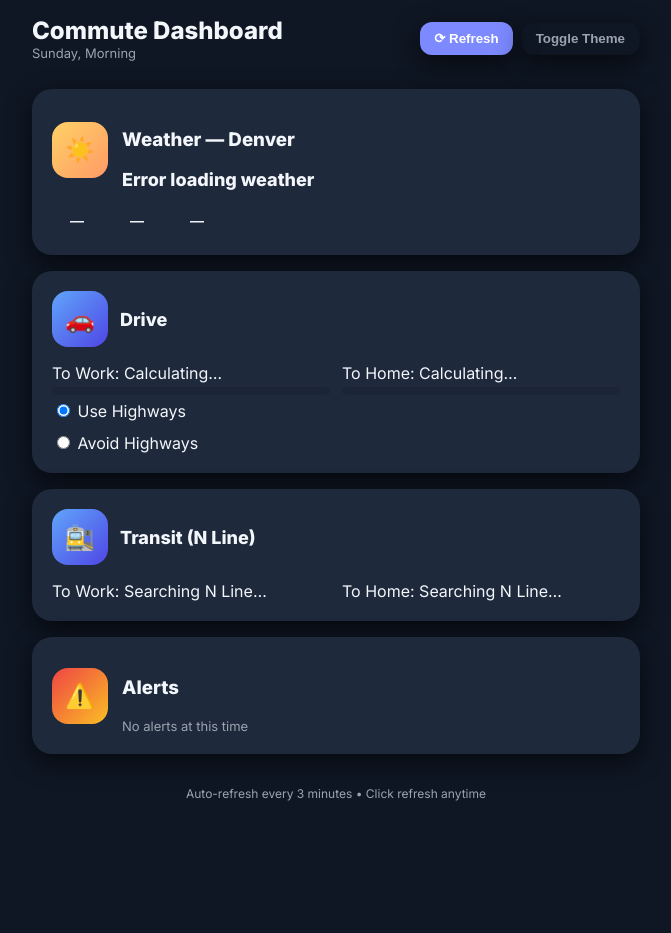
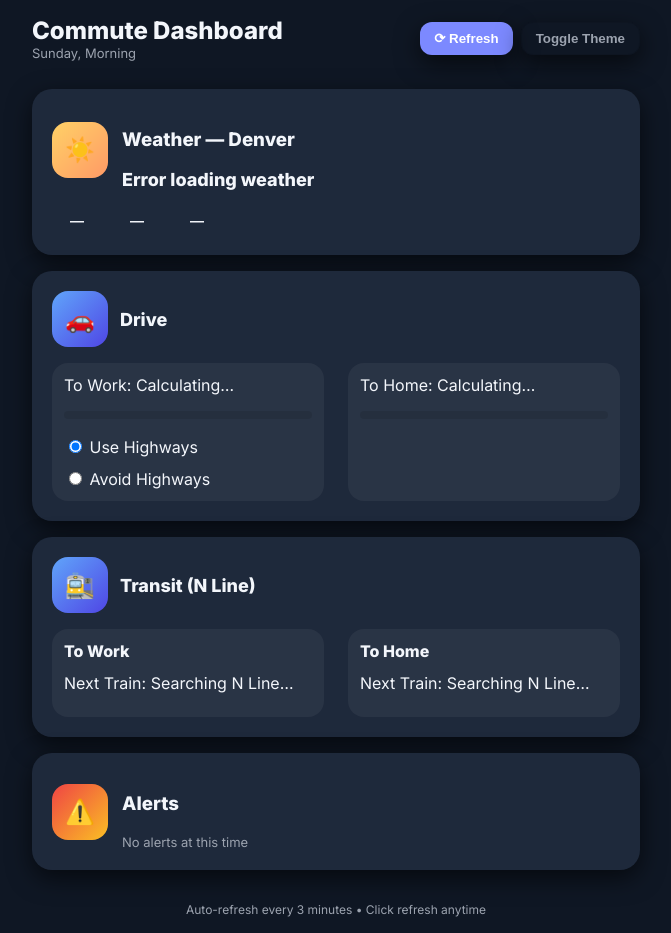
Before and after one commit to jdudgeon1993/Personal-Commute, a plain HTML site: page index.html in a window 1280 px wide. Both pictures are taken after a click on the button "Toggle Theme". Shown: the whole page, without its empty margins (304-975 px from the left). Before the commit the page ends 817 px from the top, so only its background shows below. Drawn offline with Linux system fonts and the light colour scheme; some packages are replaced by stand-ins of ours; no server answers.

Commit message:
Update index.html

```diff
--- a/index.html
+++ b/index.html
@@ -36,8 +36,8 @@ h1{margin:0; font-size:24px; font-weight:800;}
 .icon-weather{background:linear-gradient(135deg,#ffd166,#ff9a66); color:#1f2937;}
 .icon-commute{background:linear-gradient(135deg,#60a5fa,#4f46e5);}
 .icon-alert{background:linear-gradient(135deg,#ef4444,#fbbf24); color:#fff;}
-.timeline{display:flex; flex-direction:column; gap:6px; max-height:180px; overflow-y:auto;}
-.timeline-item{display:flex; justify-content:space-between; align-items:center; background:rgba(0,0,0,0.03); padding:6px 12px; border-radius:12px; font-size:14px; transition:all 0.3s;}
+.timeline{display:flex; flex-direction:column; gap:6px; max-height:200px; overflow-y:auto;}
+.timeline-item{display:flex; justify-content:space-between; align-items:center; padding:6px 12px; border-radius:12px; font-size:14px; font-weight:600; transition:all 0.3s;}
 .timeline-item.green{background:var(--success); color:#fff;}
 .timeline-item.yellow{background:var(--warn); color:#111;}
 .timeline-item.red{background:var(--danger); color:#fff;}
@@ -45,8 +45,9 @@ footer{font-size:12px;color:var(--muted); text-align:center; margin-top:16px;}
 .commute-section{display:flex; flex-direction:column; gap:16px;}
 .commute-header{display:flex; align-items:center; gap:12px;}
 .commute-header h3{margin:0;font-size:18px;font-weight:700;}
-.direction-row{display:flex; justify-content:space-between; flex-wrap:wrap; gap:12px;}
-.direction-col{flex:1; min-width:160px;}
+.direction-row{display:flex; justify-content:space-between; flex-wrap:wrap; gap:24px;}
+.direction-col{flex:1; min-width:160px; display:flex; flex-direction:column; gap:12px; padding:12px; border-radius:16px; background:rgba(0,0,0,0.03);}
+body.dark .direction-col{background:rgba(255,255,255,0.05);}
 .progress-bar{height:8px; border-radius:8px; background:rgba(0,0,0,0.1); margin-top:4px; overflow:hidden;}
 .progress-fill{height:100%; width:0%; background:var(--success); transition:width 0.6s ease, background 0.6s ease;}
 </style>
@@ -113,11 +114,13 @@ footer{font-size:12px;color:var(--muted); text-align:center; margin-top:16px;}
       </div>
       <div class="direction-row">
         <div class="direction-col">
-          <div>To Work: <span id="trainToWork">Loading…</span></div>
+          <div><strong>To Work</strong></div>
+          <div>Next Train: <span id="trainToWork">Loading…</span></div>
           <div class="timeline" id="trainToWorkTimeline"></div>
         </div>
         <div class="direction-col">
-          <div>To Home: <span id="trainToHome">Loading…</span></div>
+          <div><strong>To Home</strong></div>
+          <div>Next Train: <span id="trainToHome">Loading…</span></div>
           <div class="timeline" id="trainToHomeTimeline"></div>
         </div>
       </div>
@@ -234,7 +237,8 @@ function updateTrainTimeline(upcoming,timelineEl){
     const diff=Math.max(0,u.dep-new Date());
     const min=Math.floor(diff/60000);
     const sec=Math.floor((diff%60000)/1000);
-    const item=document.createElement('div'); item.className='timeline-item';
+    const item=document.createElement('div');
+    item.className='timeline-item';
     if(min<=5)item.classList.add('red');
     else if(min<=15)item.classList.add('yellow');
     else item.classList.add('green');
```
